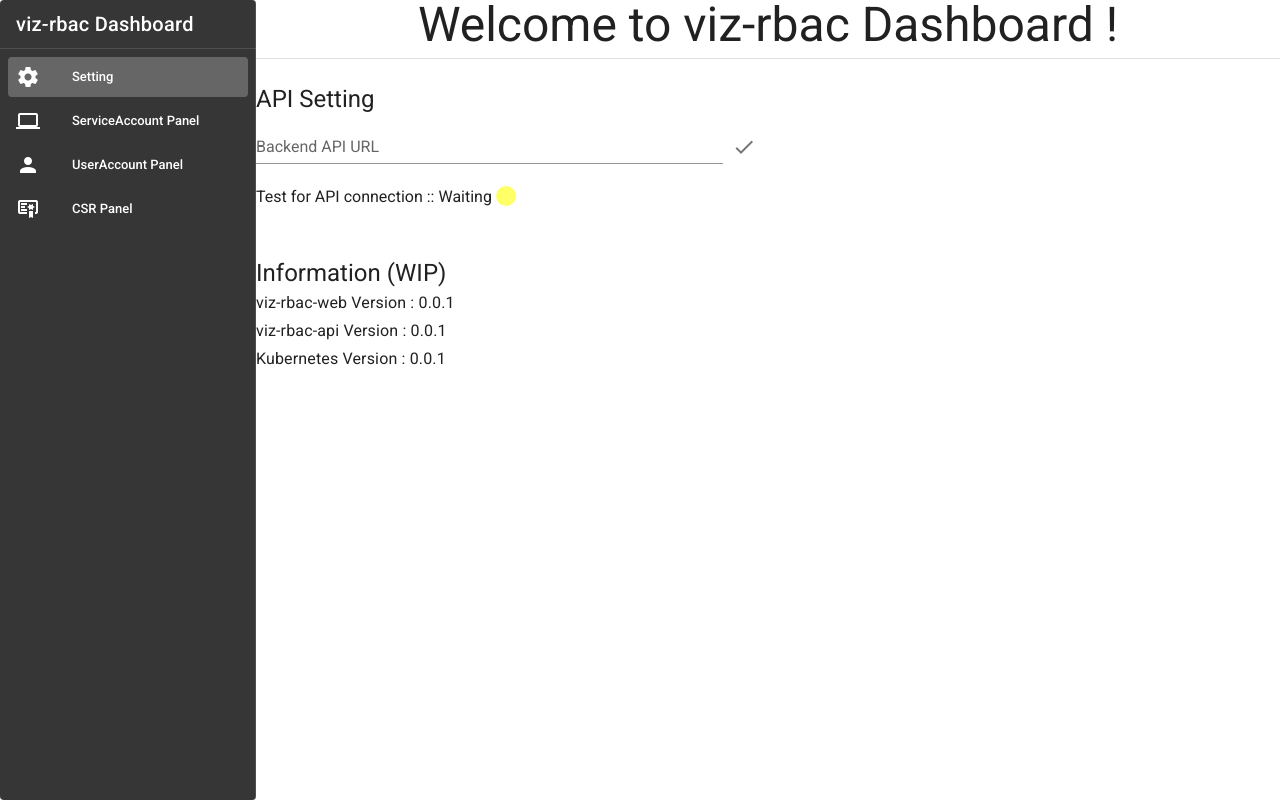
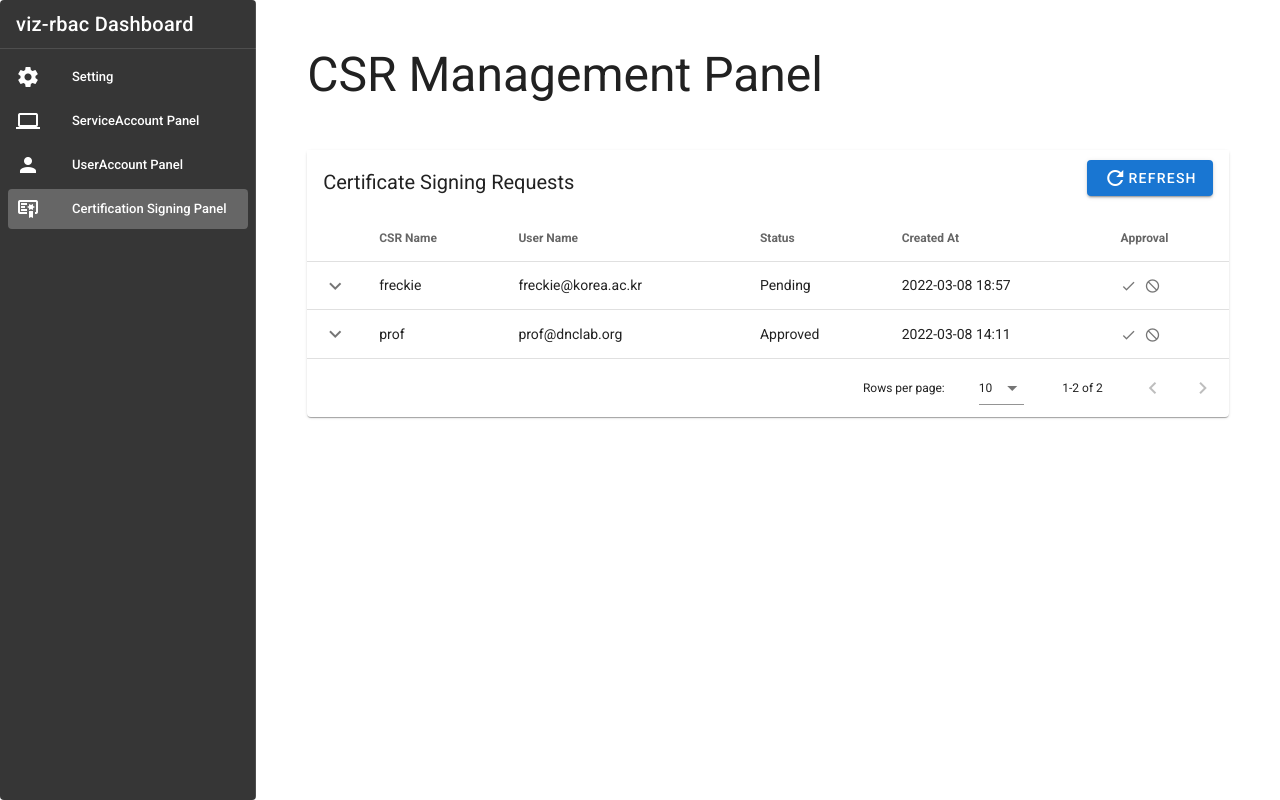
Before and after one commit to freckie/viz-rbac, a Vue app in the folder web/: page /csr in a window 1280 px wide. Before the commit this address led to /setting. Built offline with nearby package versions, Linux system fonts and the light colour scheme.

Commit message:
Update: CSR panel design

```diff
--- /dev/null
+++ b/web/src/components/CSRPanel.vue
@@ -0,0 +1,107 @@
+<template>
+  <div>
+    <div class="text-h3">CSR Management Panel</div>
+
+    <!-- CSR Table -->
+    <v-data-table
+      :headers="csrHeaders"
+      :items="csrs"
+      :expanded.sync="expanded"
+      item-key="name"
+      show-expand
+      id="csr-table"
+      class="elevation-1"
+    >
+      <!-- Title -->
+      <template v-slot:top>
+        <v-toolbar flat>
+          <v-toolbar-title>Certificate Signing Requests</v-toolbar-title>
+          <v-spacer></v-spacer>
+          <v-btn
+            color="primary"
+            dark
+            class="mb-2"
+          >
+            <v-icon>mdi-refresh</v-icon>
+            Refresh
+          </v-btn>
+        </v-toolbar>
+      </template>
+
+      <!-- Expanded Item -->
+      <template v-slot:expanded-item="{ headers, item }">
+        <td :colspan="headers.length">
+          Signer : {{ item.signer }}
+        </td>
+      </template>
+
+      <!-- Actions -->
+      <template v-slot:[`item.actions`]="{ item }">
+        <v-icon
+          small
+          class="mr-2"
+          @click="approve(item)"
+        >
+          mdi-check
+        </v-icon>
+
+        <v-icon
+          small
+          class="mr-2"
+          @click="deny(item)"
+        >
+          mdi-cancel
+        </v-icon>
+      </template>
+    </v-data-table>
+  </div>
+</template>
+
+<script>
+export default {
+  name: 'CSRPanel',
+  data: () => {
+    return {
+      expanded: [],
+      csrHeaders: [
+        { text: 'CSR Name', value: 'name', sortable: false },
+        { text: 'User Name', value: 'username', sortable: false },
+        { text: 'Status', value: 'status', sortable: false },
+        { text: 'Created At', value: 'createdAt', sortable: false },
+        { text: 'Approval', value: 'actions', sortable: false },
+      ],
+      csrs: [
+        {
+          name: 'freckie',
+          username: 'freckie@korea.ac.kr',
+          status: 'Pending',
+          createdAt: '2022-03-08 18:57',
+          signer: 'kubernetes.io/kube-apiserver-client'
+        },
+        {
+          name: 'prof',
+          username: 'prof@dnclab.org',
+          status: 'Approved',
+          createdAt: '2022-03-08 14:11',
+          signer: 'dnclab.org/signer-admin'
+        }
+      ]
+    }
+  },
+  methods: {
+    approve(item) {
+      alert('approved : ' + item.name)
+    },
+    deny(item) {
+      alert('denied : ' + item.name)
+    }
+  }
+}
+</script>
+
+<style lang="sass">
+$data-table-expanded-content-box-shadow: null !default
+
+#csr-table
+  margin-top: 50px
+</style>
--- a/web/src/components/Setting.vue
+++ b/web/src/components/Setting.vue
@@ -60,9 +60,9 @@ export default {
       },
       information: {
         versions: [
-          ['viz-rbac-web', '0.0.1'],
-          ['viz-rbac-api', '0.0.1'],
-          ['Kubernetes', '0.0.1']
+          ['viz-rbac-web', 'unknown'],
+          ['viz-rbac-api', 'unknown'],
+          ['Kubernetes', 'unknown']
         ]
       }
     }
--- a/web/src/components/SideBar.vue
+++ b/web/src/components/SideBar.vue
@@ -61,7 +61,7 @@ export default {
           link: '/ua'
         },
         {
-          title: 'CSR Panel',
+          title: 'Certification Signing Panel',
           icon: 'mdi-certificate-outline',
           link: '/csr'
         },
--- a/web/src/router/index.js
+++ b/web/src/router/index.js
@@ -4,6 +4,7 @@ import VueRouter from 'vue-router'
 import SettingView from '@/router/views/SettingView.vue'
 import SAPanelView from '@/router/views/SAPanelView.vue'
 import UAPanelView from '@/router/views/UAPanelView.vue'
+import CSRPanelView from '@/router/views/CSRPanelView.vue'
 
 Vue.use(VueRouter)
 
@@ -29,8 +30,8 @@ const routes = [
   },
   {
     path: '/csr',
-    name: 'CSR Panel',
-    component: SAPanelView
+    name: 'CertificateSigningRequest Panel',
+    component: CSRPanelView
   }
 ]
 
--- /dev/null
+++ b/web/src/router/views/CSRPanelView.vue
@@ -0,0 +1,21 @@
+<template>
+  <CSRPanel id="csr" />
+</template>
+
+<script>
+import CSRPanel from '@/components/CSRPanel.vue'
+
+export default {
+  name: 'CSRPanelView',
+  components: {
+    CSRPanel
+  }
+}
+</script>
+
+<style lang="scss" scoped>
+#csr {
+  width: 90%;
+  margin: 50px auto;
+}
+</style>
--- a/web/src/router/views/SettingView.vue
+++ b/web/src/router/views/SettingView.vue
@@ -1,5 +1,8 @@
 <template>
-  <Setting msg="Welcome to viz-rbac Dashboard !" />
+  <Setting
+    id="setting"
+    msg="Welcome to viz-rbac Dashboard !"
+  />
 </template>
 
 <script>
@@ -12,3 +15,10 @@ export default {
   }
 }
 </script>
+
+<style lang="scss" scoped>
+#setting {
+  width: 90%;
+  margin: 50px auto;
+}
+</style>
```
